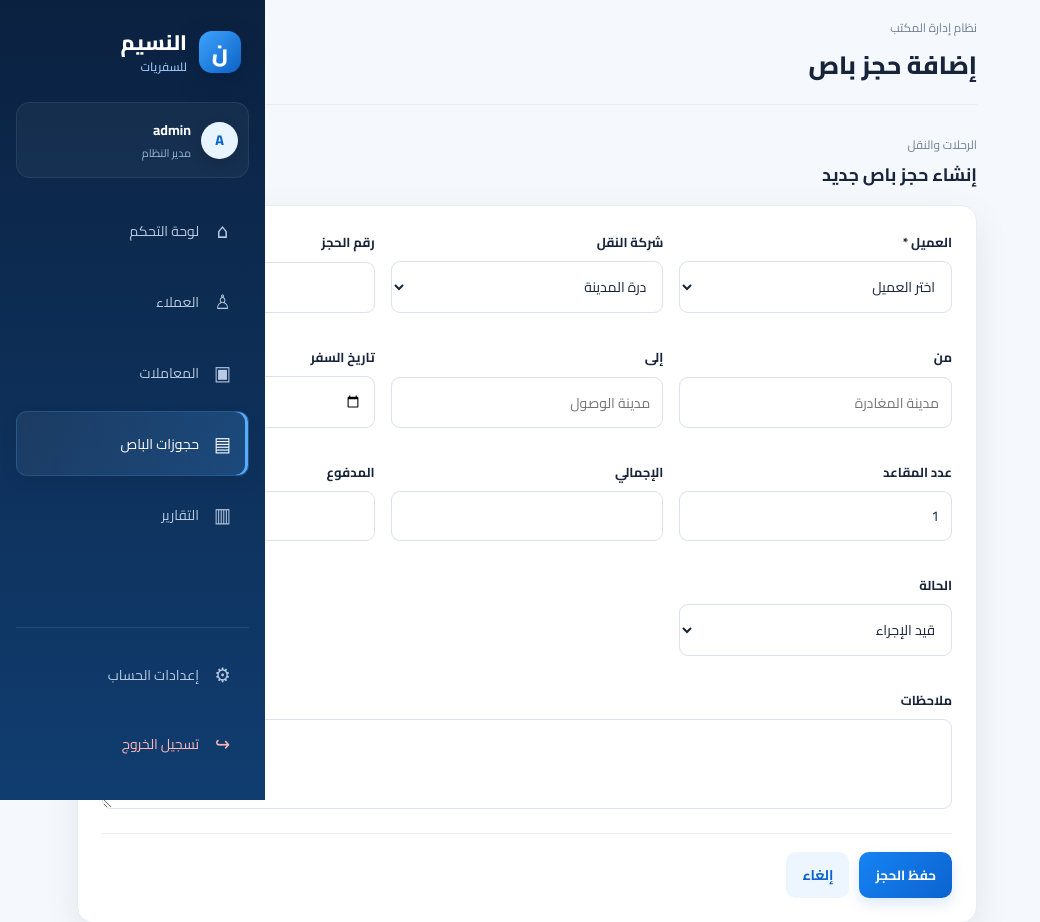
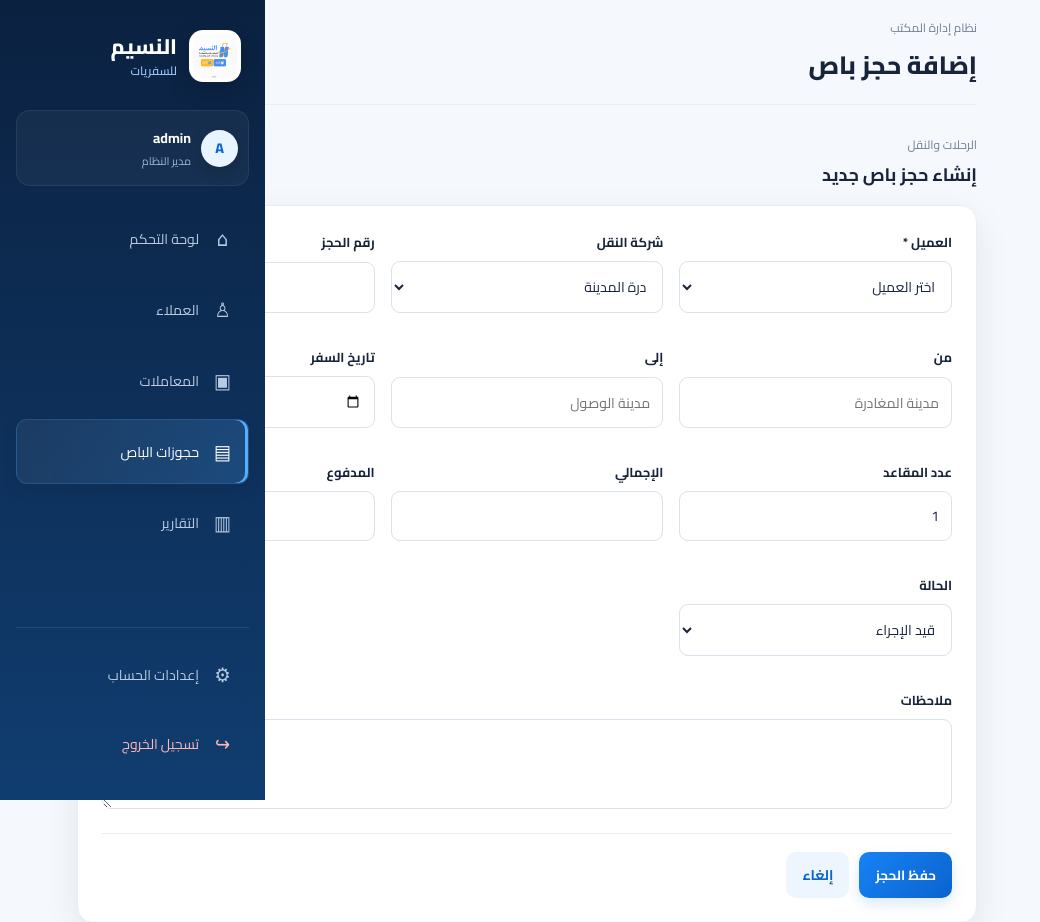
Before and after one commit to alnaseemfly-max/alnaseem-travel-system, a Flask app: page /bus-bookings/add in a window 1280 px wide. Shown: the top 922 px of the page, without its empty margins (0-1040 px from the left). Run offline with Flask 3, Linux system fonts and the light colour scheme; a user stored in the database is signed in; data that the repository does not hold is empty.

Commit message:
Update base.html

```diff
--- a/templates/base.html
+++ b/templates/base.html
@@ -14,10 +14,17 @@
 {% if current_user.is_authenticated %}
 <div class="app-shell">
   <aside class="sidebar" id="sidebar">
-    <div class="brand">
-      <div class="brand-mark">ن</div>
-      <div><strong>النسيم</strong><small>للسفريات</small></div>
-    </div>
+ <div class="brand">
+  <img
+    src="{{ url_for('static', filename='logo.png') }}"
+    alt="شعار النسيم للسفريات"
+    class="brand-logo"
+  >
+  <div>
+    <strong>النسيم</strong>
+    <small>للسفريات</small>
+  </div>
+</div>
     <div class="profile-mini"><span class="avatar">{{ current_user.username[:1]|upper }}</span><div><b>{{ current_user.username }}</b><small>مدير النظام</small></div></div>
     <nav class="side-nav" aria-label="القائمة الرئيسية">
       <a class="{% if request.endpoint == 'dashboard' %}active{% endif %}" href="{{ url_for('dashboard') }}"><span>⌂</span> لوحة التحكم</a>
```
